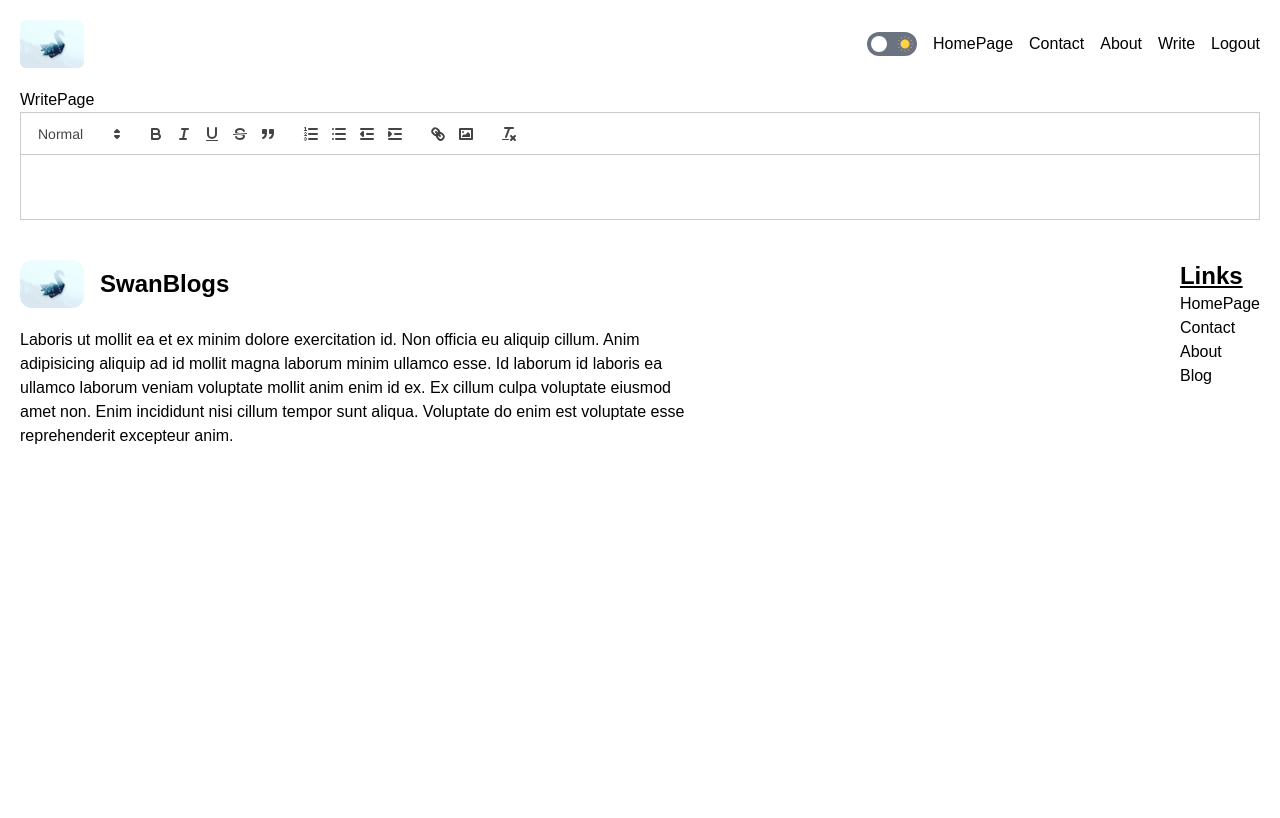
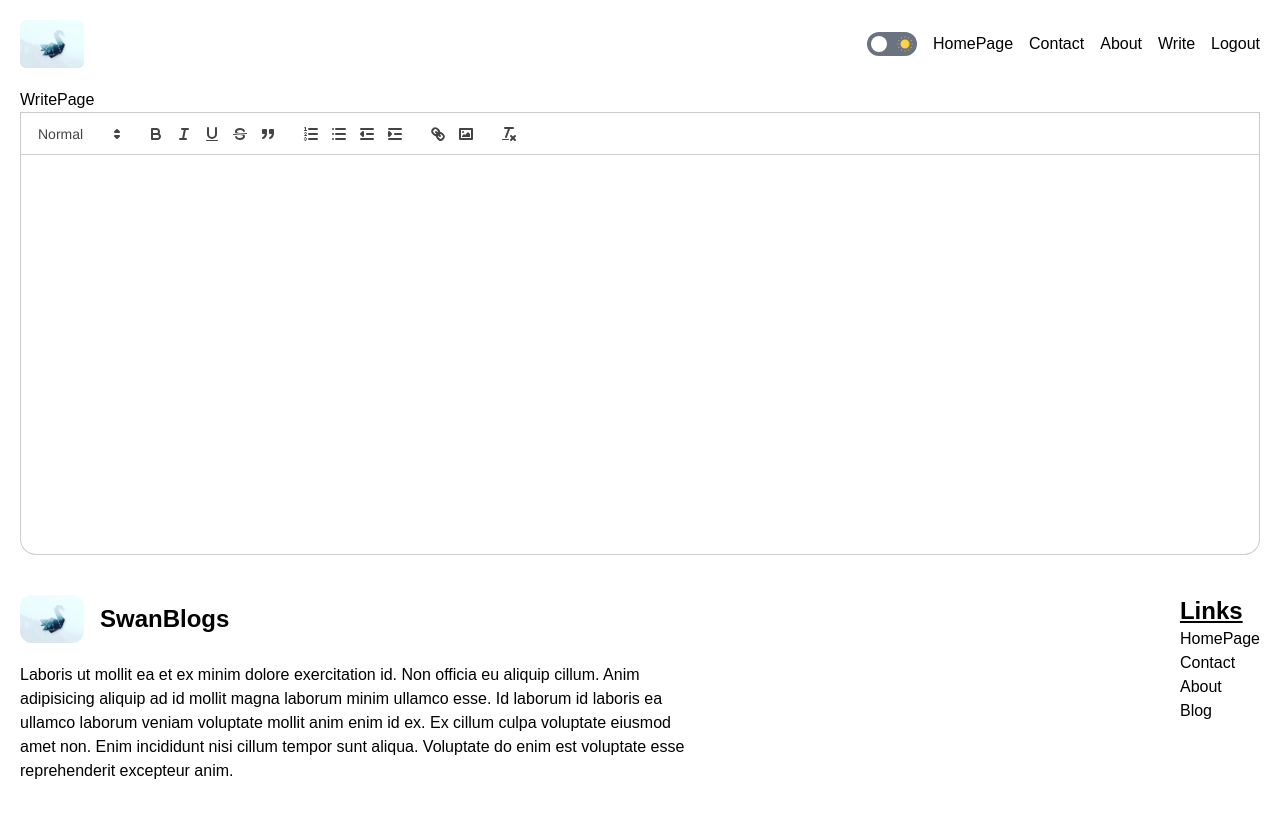
Before and after one commit to arnold-aswan/swan-blogs, a Next.js app: page /write in a window 1280 px wide. Shown: the top 818 px of the page. Built offline with nearby package versions, Linux system fonts and the light colour scheme.

Commit message:
react quill styling

```diff
--- a/app/globals.css
+++ b/app/globals.css
@@ -40,6 +40,18 @@ body {
   --softTextColor: var(--light__softTextColor);
 }
 
+.dark .ql-toolbar {
+  background-color: white;
+  border-top-left-radius: 1rem;
+  border-top-right-radius: 1rem;
+}
+
+.ql-container {
+  font-size: 23px !important;
+  min-height: 50vh;
+  border-bottom-right-radius: 1rem;
+  border-bottom-left-radius: 1rem;
+}
 /* [data-theme="dark"],
 [data-theme="dark"] body {
   color: #fff;
@@ -87,14 +99,6 @@ body {
   }
 } */
 
-.ql-container {
-  font-size: 28px !important;
-}
-
-.quill > .ql-container > .ql-editor.ql-blank::before {
-  color: #b3b3b1;
-}
-
 @layer utilities {
   .text-balance {
     text-wrap: balance;
```
